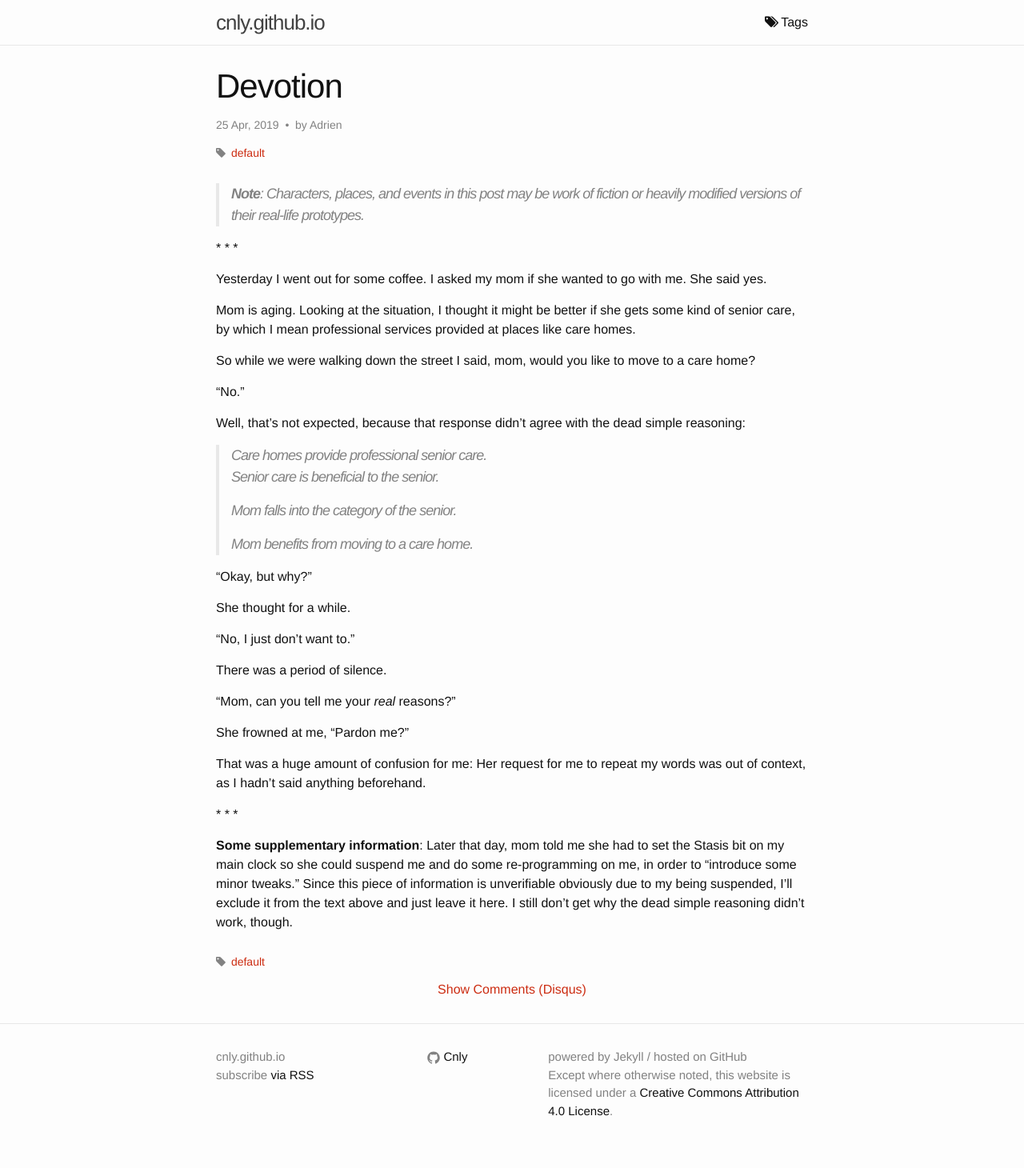
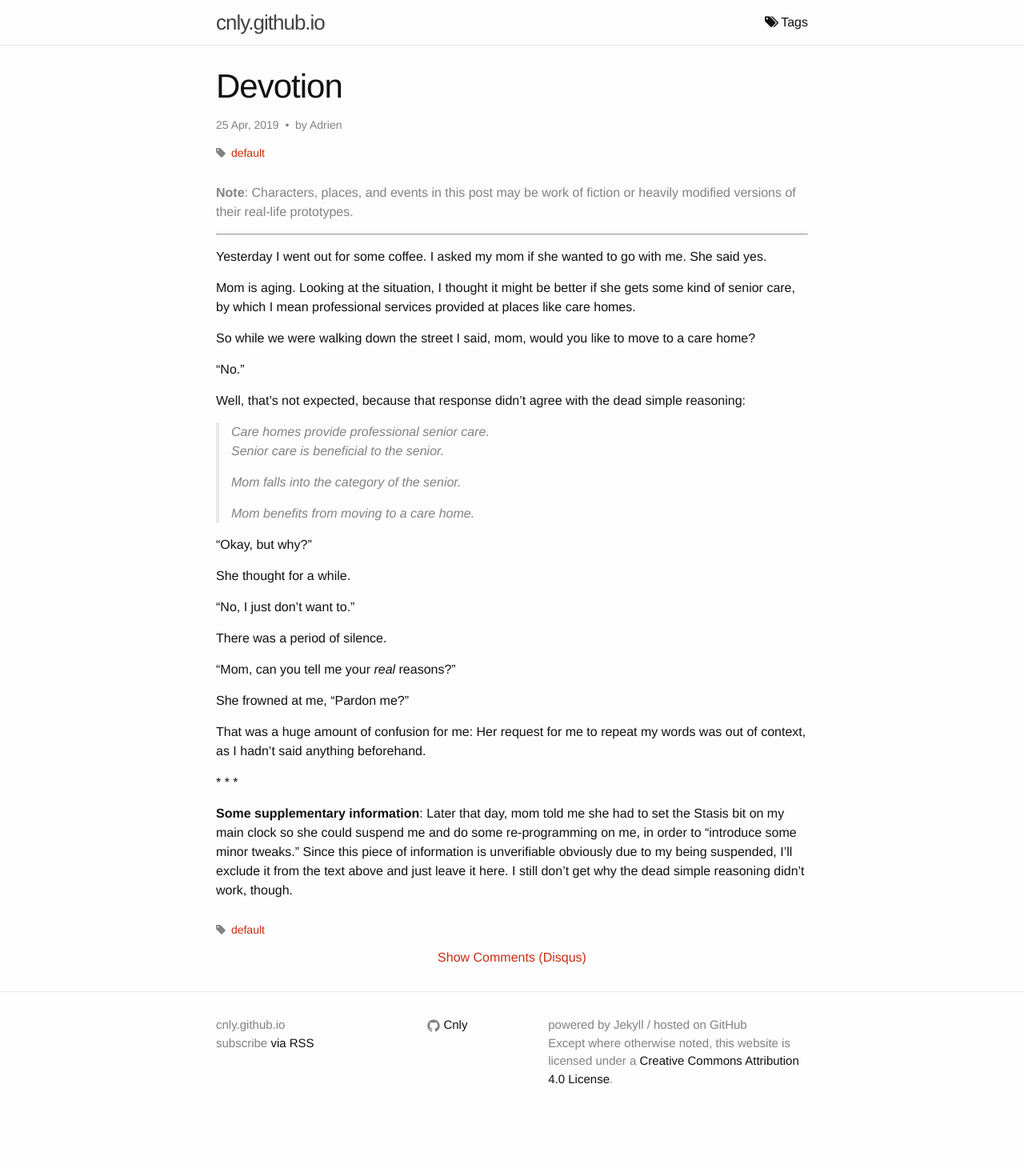
Before and after one commit to Cnly/cnly.github.io, a Jekyll site: the page built from _posts/2019-04-26-devotion.md, in a window 1280 px wide. Shown: the whole page at 80% size. Built offline with Jekyll 4.4.1, drawn with Linux system fonts in a browser that asks for light colours; after the commit the page ends 1420 px from its top, so only the background shows below that.

Commit message:
update some styles

```diff
--- a/_layouts/default.html
+++ b/_layouts/default.html
@@ -4,7 +4,7 @@
   {% include head.html %}
 
   {% if page.red %}
-  <body class="red">
+  <body class="inner-a-red">
   {% else %}
   <body>
   {% endif %}
--- a/_posts/2019-04-26-devotion.md
+++ b/_posts/2019-04-26-devotion.md
@@ -7,9 +7,9 @@ tags:
 red: true
 mathjax: false
 ---
-> _**Note**: Characters, places, and events in this post may be work of fiction or heavily modified versions of their real-life prototypes._
+<p class="grey"><b>Note</b>: Characters, places, and events in this post may be work of fiction or heavily modified versions of their real-life prototypes.</p>
 
-\* \* \*
+<p><hr></p>
 
 Yesterday I went out for some coffee. I asked my mom if she wanted to go with me. She said yes.
 
--- a/_sass/_base.scss
+++ b/_sass/_base.scss
@@ -103,7 +103,7 @@ a {
 }
 
 
-a.red {
+.red {
     color: $red-color;
     text-decoration: none;
 
@@ -124,8 +124,8 @@ blockquote {
     color: $grey-color;
     border-left: 4px solid $grey-color-light;
     padding-left: $spacing-unit / 2;
-    font-size: 18px;
-    letter-spacing: -1px;
+    font-size: 16px;
+    // letter-spacing: -1px;
     font-style: italic;
 
     > :last-child {
@@ -143,7 +143,7 @@ code {
     font-size: 15px;
     border: 1px solid $grey-color-light;
     border-radius: 3px;
-	// background-color: #eef;
+    // background-color: #eef;
 }
 
 code {
@@ -161,6 +161,15 @@ pre {
     }
 }
 
+
+h1 code,
+h2 code,
+h3 code,
+h4 code,
+h5 code,
+h6 code {
+    font-size: unset;
+}
 
 
 /**
@@ -219,7 +228,8 @@ pre {
 
 
 .paginator,
-.grey {
+.grey,
+.gray {
     color: $grey-color;
 }
 
--- a/_sass/_layout.scss
+++ b/_sass/_layout.scss
@@ -165,7 +165,7 @@
     padding: $spacing-unit 0;
 }
 
-body.red .page-content a {
+body.inner-a-red .page-content a {
     @extend a, .red;
 }
 
```
